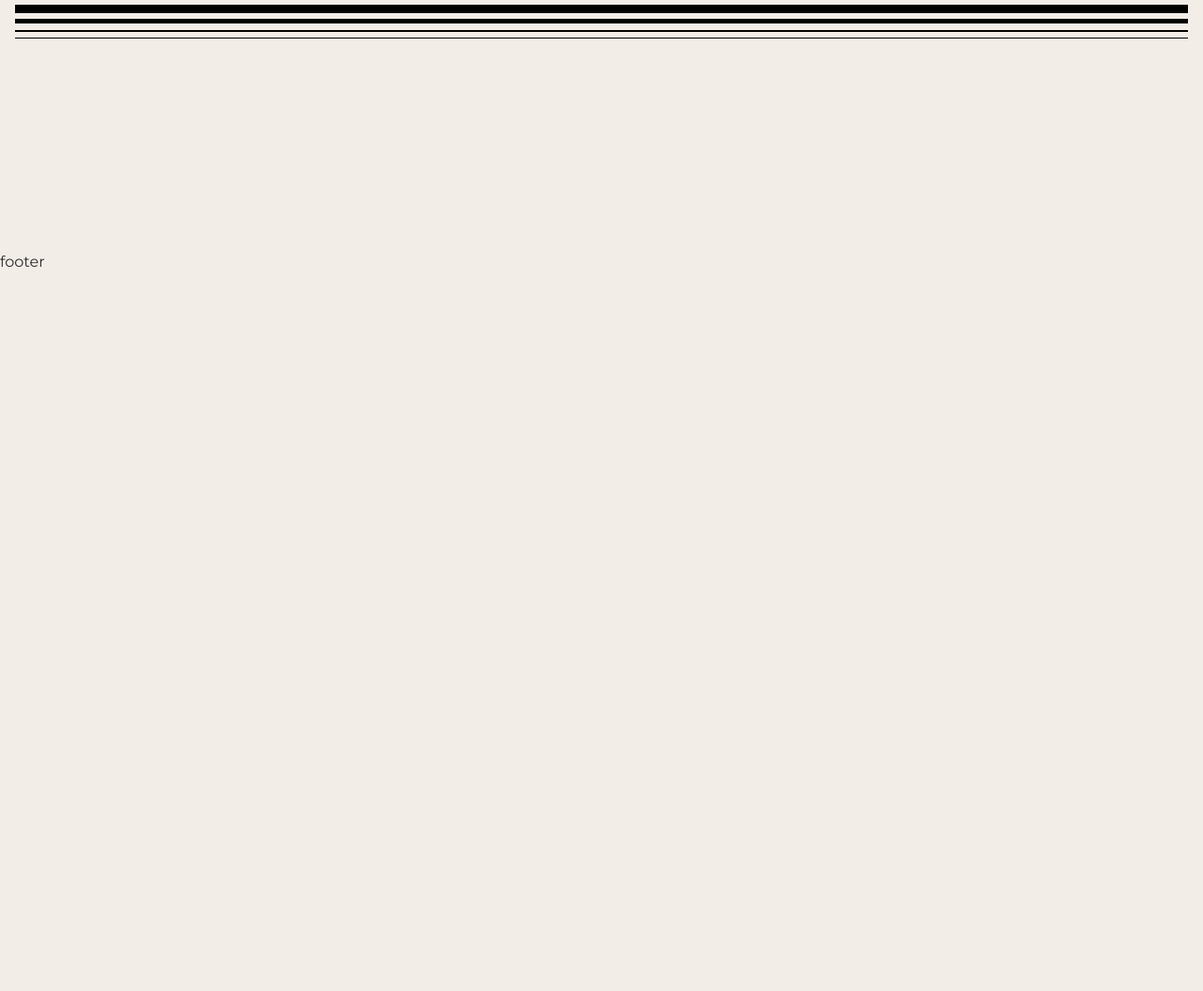
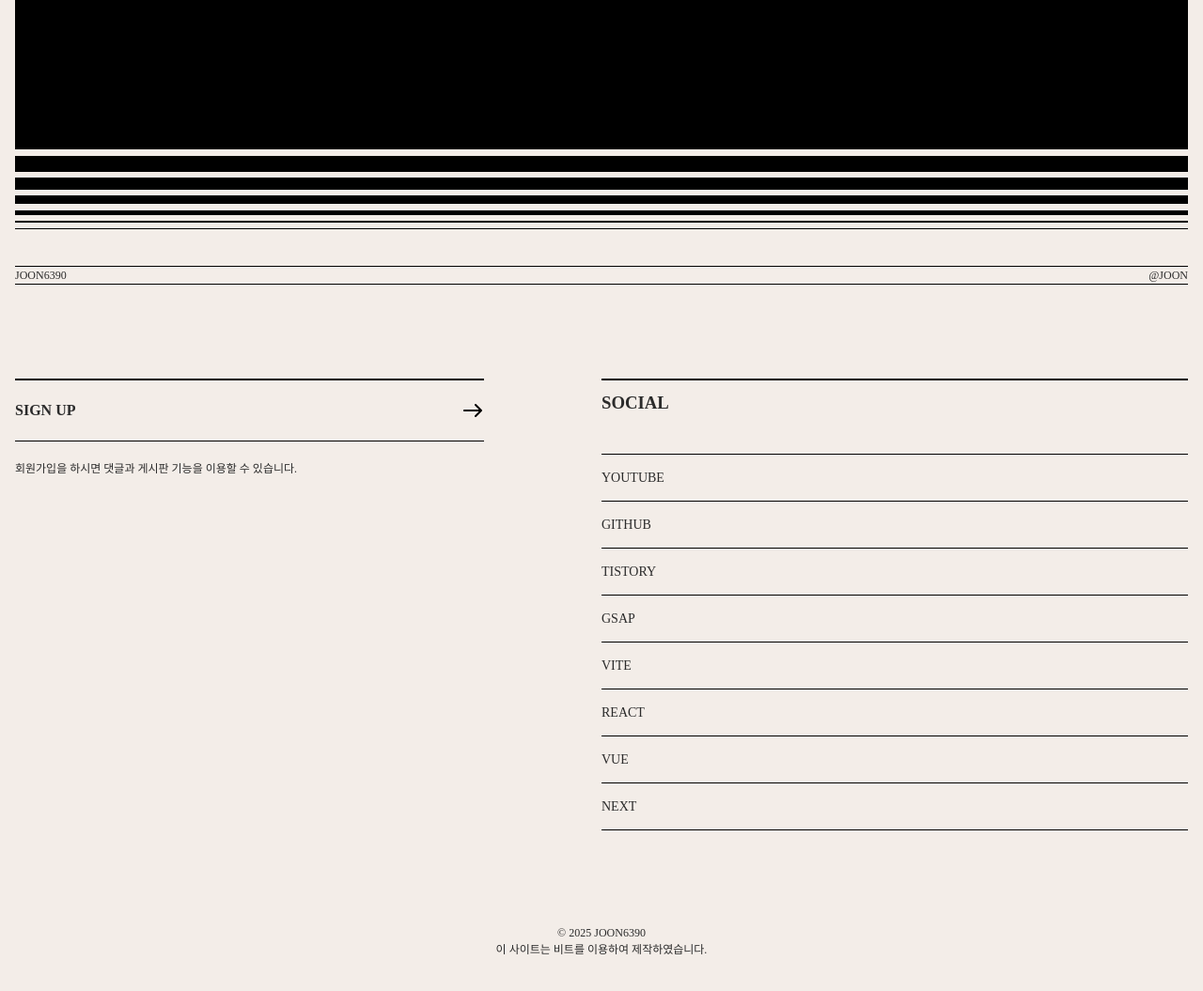
Before and after one commit to joon6390/PortFolio-Vite, a website built with Vite: page src/index.html in a window 1280 px wide. Shown: the part 8533-9588 px from the top of the page at 94% size. Before the commit the page ends 8824 px from the top, so only its background shows below. Built offline with nearby package versions, Linux system fonts and the light colour scheme; a small style sheet from the web is missing; a web font is replaced by a local one.

Commit message:
푸터 영역 완료

```diff
--- a/src/assets/css/section/contact.css
+++ b/src/assets/css/section/contact.css
@@ -5,6 +5,7 @@
     width: 100%;
     height: 100%;
     padding: 16px;
+    display: flex;
     align-items: flex-start;
     justify-content: flex-end;
     flex-direction: column;
@@ -40,6 +41,9 @@
     z-index: 100;
     transition: all 0.3s;
     cursor: all-scroll;
+}
+.contact__lines {
+    width: 100%;
 }
 .contact__lines .line {
     display: block;
@@ -107,4 +111,7 @@
         padding: 0 16px;
         word-break: break-all;
     }
+    .contact__inner {
+        justify-content: center;
+    }
 }
--- a/src/assets/css/section/footer.css
+++ b/src/assets/css/section/footer.css
@@ -1,3 +1,92 @@
 #footer {
+    font-family: var(--mainKor-font);
+}
+.footer__inner {
+    padding: 16px;
+}
+.footer__text {
+    font-size: 12px;
+    text-transform: uppercase;
+    border-top: 1px solid var(--black);
+    border-bottom: 1px solid var(--black);
+    display: flex;
+    justify-content: space-between;
+}
+.footer__info {
+    display: flex;
+    justify-content: space-between;
+    margin: 100px 0px;
+}
+.footer__info .left {
+    width: 40%;
+}
+.footer__info .left .title {
+    border-top: 2px solid var(--black);
+    border-bottom: 1px solid var(--black);
+    padding: 20px 0;
+    text-transform: uppercase;
+    font-weight: 700;
+    background: url(../../img/arrow.svg) no-repeat right 20px;
+    transition: all 0.3s;
+}
+.footer__info .left .title:hover {
+    background-color: var(--black400);
+    padding-left: 10px;
+    border-color: transparent;
+}
+.footer__info .left .desc {
+    font-size: 12px;
+    padding-top: 20px;
+}
+.footer__info .right {
+    width: 50%;
+}
+.footer__info .right h3 {
+    border-top: 2px solid var(--black);
+    font-weight: 700;
+    margin-bottom: 40px;
+    padding-top: 10px;
+    text-transform: uppercase;
+}
+.footer__info .right ul {
+    border-top: 1px solid var(--black);
+}
+.footer__info .right li {
+    border-bottom: 1px solid var(--black);
+}
+.footer__info .right li a {
+    padding: 14px 0;
+    font-size: 14px;
+    display: inline-block;
+    text-transform: uppercase;
+}
+.footer__info .right li em {
+    font-size: 12px;
+    padding-left: 10px;
+    opacity: 0;
+    transition: all 0.3s;
+}
+.footer__info .right li:hover em {
+    opacity: 1;
+}
+.footer__right {
+    text-align: center;
+    text-transform: uppercase;
+    font-size: 12px;
+    margin-bottom: 20px;
+}
 
+@media (max-width: 800px) {
+    .footer__info {
+        flex-direction: column;
+    }
+    .footer__info .left {
+        width: 100%;
+    }
+    .footer__info .left .desc {
+        margin-bottom: 20px;
+    }
+    .footer__info .right {
+        width: 100%;
+    }
 }
--- a/src/index.html
+++ b/src/index.html
@@ -391,7 +391,61 @@
     <!-- main -->
 
     <footer id="footer" role="contentinfo">
-        footer
+        <div class="footer__inner">
+            <h2 class="footer__text">
+                <div>joon6390</div>
+                <div>@joon</div>
+            </h2>
+            <div class="footer__info">
+                <div class="left">
+                    <div class="title">
+                        <a href="#">sign up</a>
+                    </div>
+                    <p class="desc">회원가입을 하시면 댓글과 게시판 기능을 이용할 수 있습니다.</p>
+                </div>
+                <div class="right">
+                    <h3>social</h3>
+                    <ul>
+                        <li>
+                            <a href="https://www.youtube.com/@Webstoryboy">youtube</a>
+                            <em>유튜브에 오시면 더 많은 강의를 볼 수 있습니다.</em>
+                        </li>
+                        <li>
+                            <a href="https://github.com/webstoryboy">github</a>
+                            <em>깃헙에 들어오시면 모든 소스를 볼 수 있습니다.</em>
+                        </li>
+                        <li>
+                            <a href="https://webstoryboy.co.kr">tistory</a>
+                            <em>티스토리에 들어오시면 좋은 정보 볼 수 있습니다.</em>
+                        </li>
+                        <li>
+                            <a href="https://www.youtube.com/playlist?list=PL4UVBBIc6giL8-6jvrClimg0cFL-Muqiq">gsap</a>
+                            <em>GSAP를 공부하시고 오면 도움이 됩니다.</em>
+                        </li>
+                        <li>
+                            <a href="https://github.com/webstoryboy/port2023-vite">vite</a>
+                            <em>비트 강의도 곧 오픈 예정입니다.</em>
+                        </li>
+                        <li>
+                            <a href="https://github.com/webstoryboy/port2023-react">react</a>
+                            <em>리액트 강의도 곧 오픈 예정입니다.</em>
+                        </li>
+                        <li>
+                            <a href="https://github.com/webstoryboy/port2023-vue">vue</a>
+                            <em>뷰 강의도 곧 오픈 예정입니다.</em>
+                        </li>
+                        <li>
+                            <a href="https://github.com/webstoryboy/port2023-next">next</a>
+                            <em>넥스트 강의도 곧 오픈 예정입니다.</em>
+                        </li>
+                    </ul>
+                </div>
+            </div>
+            <div class="footer__right">
+                &copy; 2025 joon6390<br />
+                이 사이트는 비트를 이용하여 제작하였습니다.
+            </div>
+        </div>
     </footer>
     <!-- footer -->
 
```
